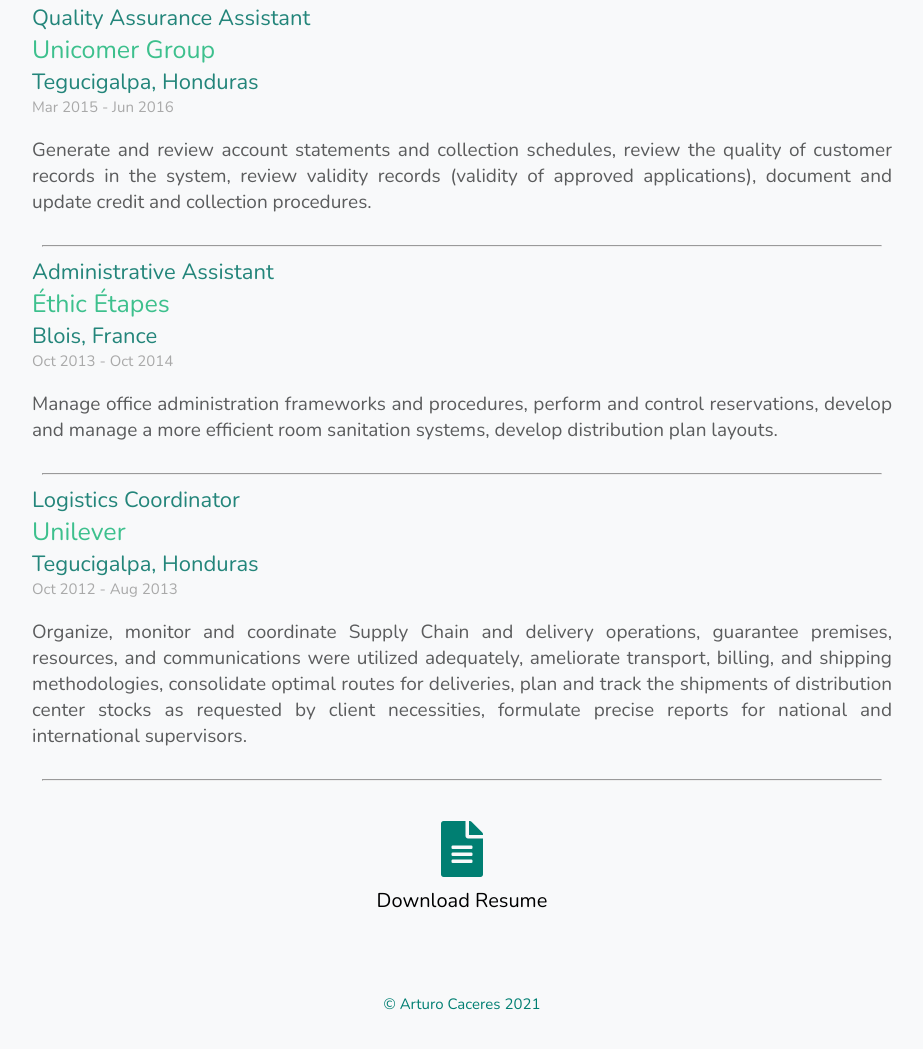
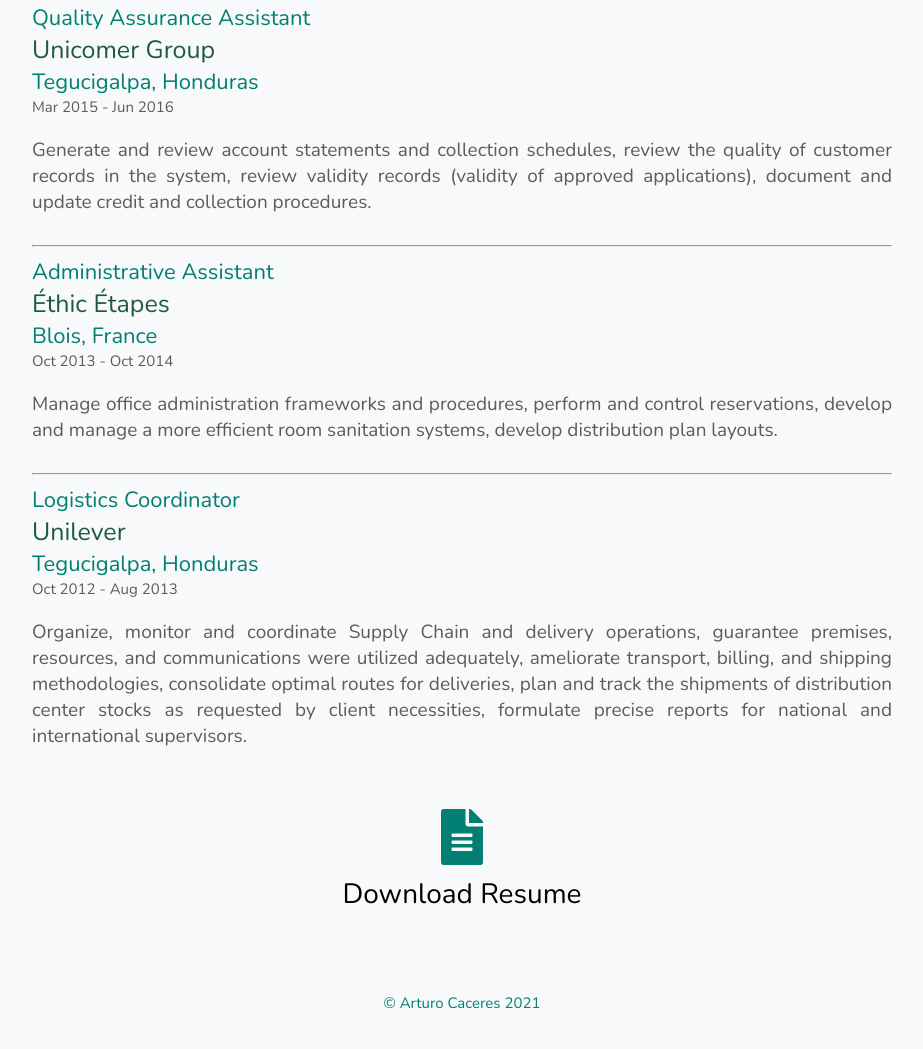
Before and after one commit to arturo-caceres/portfolio, a plain HTML site: page resume.html in a window 1280 px wide. Shown: the part 1295-2344 px from the top of the page, without its empty margins (178-1101 px from the left). Drawn offline with nearby package versions, Linux system fonts and the light colour scheme.

Commit message:
Improving accesability

```diff
--- a/resume.css
+++ b/resume.css
@@ -4,42 +4,8 @@
   margin: auto;
 }
 
-#curriculum h3 {
-  text-decoration: underline;
-}
-
 .illustration {
   width: 300px;
-}
-
-i {
-  color: #007f72;
-  margin: 10px;
-}
-
-.job-listing p {
-  color: #5b5c5d;
-}
-
-.job-title {
-  color: #23857a;
-  font-size: 22px;
-}
-.workplace {
-  color: #3dc08d;
-  font-size: 25px;
-}
-.country {
-  color: #23857a;
-  font-size: 22px;
-}
-.period {
-  color: darkgray;
-  font-size: 15px;
-}
-
-hr {
-  margin: 10px;
 }
 
 #curriculum {
@@ -47,21 +13,38 @@ hr {
   margin: -200px auto;
 }
 
-/* This is the style for the curriculum component */
-#curriculum h3 {
+#curriculum h2 {
+  text-decoration: underline;
   color: black;
   margin: 20px 0;
 }
 
-#curriculum h4 {
+/* Text Component - Job List  */
+.job-listing .job-title {
   color: #007f72;
-  text-align: justify;
-  margin: 10px;
+  font-size: 22px;
 }
-section p {
+.job-listing .workplace {
+  color: #1e5a43;
+  font-size: 25px;
+}
+.job-listing .country {
+  color: #007f72;
+  font-size: 22px;
+}
+.job-listing .period {
+  color: #5b5c5d;
+  font-size: 15px;
+}
+.job-listing p {
   font-size: 19px;
   padding: 20px 0;
   text-align: justify;
+  color: #5b5c5d;
+}
+
+hr {
+  margin: 10px 0;
 }
 
 .cv {
@@ -72,7 +55,13 @@ section p {
   font-size: 20px;
 }
 
-a :hover {
+.cv i {
+  color: #007f72;
+  margin: 10px;
+  display: block;
+}
+
+.cv a :hover {
   color: #9ce5da;
 }
 
--- a/resume.html
+++ b/resume.html
@@ -1,10 +1,7 @@
 <!DOCTYPE html>
 <html lang="en">
   <head>
-    <meta
-      name="viewport"
-      content="width=device-width, initial-scale=1.0, maximum-scale=1.0, user-scalable=no"
-    />
+    <meta name="viewport" content="width=device-width, initial-scale=1.0" />
     <link rel="preconnect" href="https://fonts.gstatic.com" />
     <link
       href="https://fonts.googleapis.com/css2?family=Nunito:wght@200;400&display=swap"
@@ -35,16 +32,13 @@
     <h1 id="title">Resume</h1>
 
     <section class="main-focus">
-      <div class="image-work">
-        <img class="illustration" src="assets/work.svg" alt="image" />
-      </div>
+      <img class="illustration" src="assets/work.svg" alt="Work image" />
     </section>
 
     <section id="curriculum">
-      <h3>EXPERIENCE</h3>
+      <h2>EXPERIENCE</h2>
 
       <!-- Text Component - Job List -->
-
       <article class="job-listing">
         <div class="job-title">Client Care Coordinator</div>
         <div class="workplace">Home Instead Senior Care</div>
@@ -62,6 +56,7 @@
       </article>
       <hr />
 
+      <!-- Text Component - Job List -->
       <article class="job-listing">
         <div class="job-title">Scrum Master</div>
         <div class="workplace">Acklen Avenue</div>
@@ -80,6 +75,7 @@
       </article>
       <hr />
 
+      <!-- Text Component - Job List -->
       <article class="job-listing">
         <div class="job-title">Recruitment Cooperator</div>
         <div class="workplace">Acklen Avenue</div>
@@ -95,6 +91,7 @@
 
       <hr />
 
+      <!-- Text Component - Job List -->
       <article class="job-listing">
         <div class="job-title">Quality Assurance Assistant</div>
         <div class="workplace">Unicomer Group</div>
@@ -109,6 +106,7 @@
       </article>
       <hr />
 
+      <!-- Text Component - Job List -->
       <article class="job-listing">
         <div class="job-title">Administrative Assistant</div>
         <div class="workplace">Éthic Étapes</div>
@@ -122,6 +120,7 @@
       </article>
       <hr />
 
+      <!-- Text Component - Job List -->
       <article class="job-listing">
         <div class="job-title">Logistics Coordinator</div>
         <div class="workplace">Unilever</div>
@@ -137,11 +136,12 @@
           supervisors.
         </p>
       </article>
-      <hr />
+
       <div class="cv">
-        <a href="assets/cv.pdf" download
-          ><i class="fas fa-file-alt fa-2x"></i></a
-        >Download Resume
+        <a href="assets/cv.pdf" download="true">
+          <i class="fas fa-file-alt fa-2x"></i>
+          Download Resume
+        </a>
       </div>
 
       <footer>© Arturo Caceres 2021</footer>
--- a/theme.css
+++ b/theme.css
@@ -41,12 +41,12 @@ nav ul li a {
   display: block;
   text-decoration: none;
   font-size: 20px;
-  color: #9ce5da;
+  color: snow;
   padding: 0 10px;
 }
 
 nav ul li a:hover {
-  color: snow;
+  color: #9ce5da;
 }
 
 /* Text component - Title */
```
Also changed, not shown: blogs.html (+1 -4 lines), contact.html (+2 -5 lines), index.html (+2 -5 lines).
